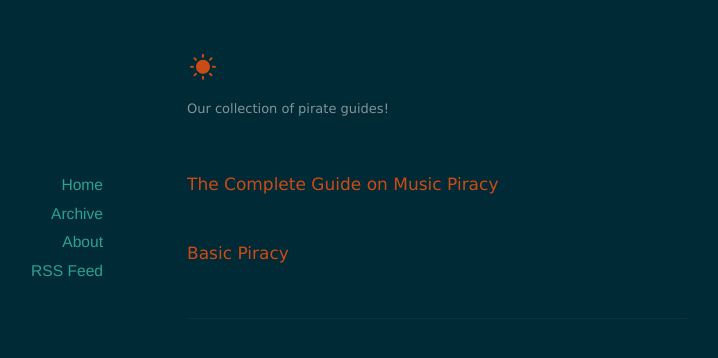
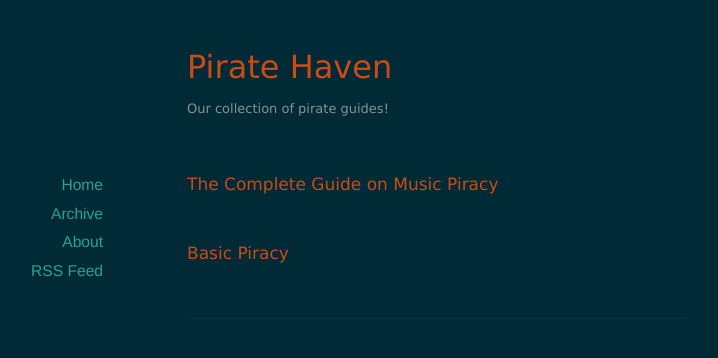
Before and after one commit to pirate-haven/pirate-haven.github.io, a Jekyll site: the page built from docs/archives/index.html, in a window 1280 px wide. Shown: the top 358 px of the page, without its empty margins (203-921 px from the left). Built offline with Jekyll 4.4.1, drawn with Linux system fonts in a browser that asks for light colours; nearby versions of some CDN libraries.

Commit message:
icon fix

```diff
--- a/docs/_layouts/default.html
+++ b/docs/_layouts/default.html
@@ -20,7 +20,7 @@
 
 
   <header id="header">
-    <h1><a href="/"><i class="icon-sun"></i> {{ site.name }}</a></h1>
+    <h1><a href="/">Pirate Haven</a></h1>
     <p>{{ site.description }}</p>
   </header>
 
--- a/docs/assets/css/style.css
+++ b/docs/assets/css/style.css
@@ -275,7 +275,7 @@ img.center {
   line-height: 1.7;
 }
 
-.icon-sun:before { content: '\e801'; }
+.icon-sun:before { content: 'Pirate Haven'; }
 .icon-anchor:before { content: '\e800'; }
 .icon-anchor {
 	font-size: 65%;
```
